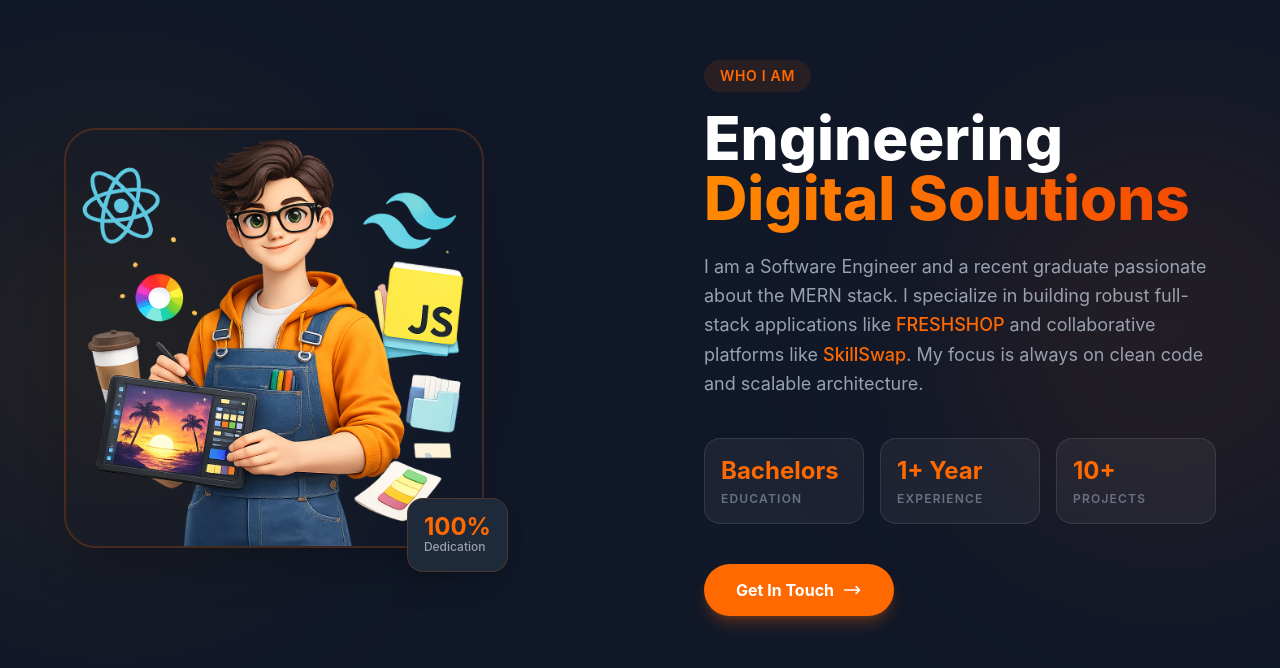
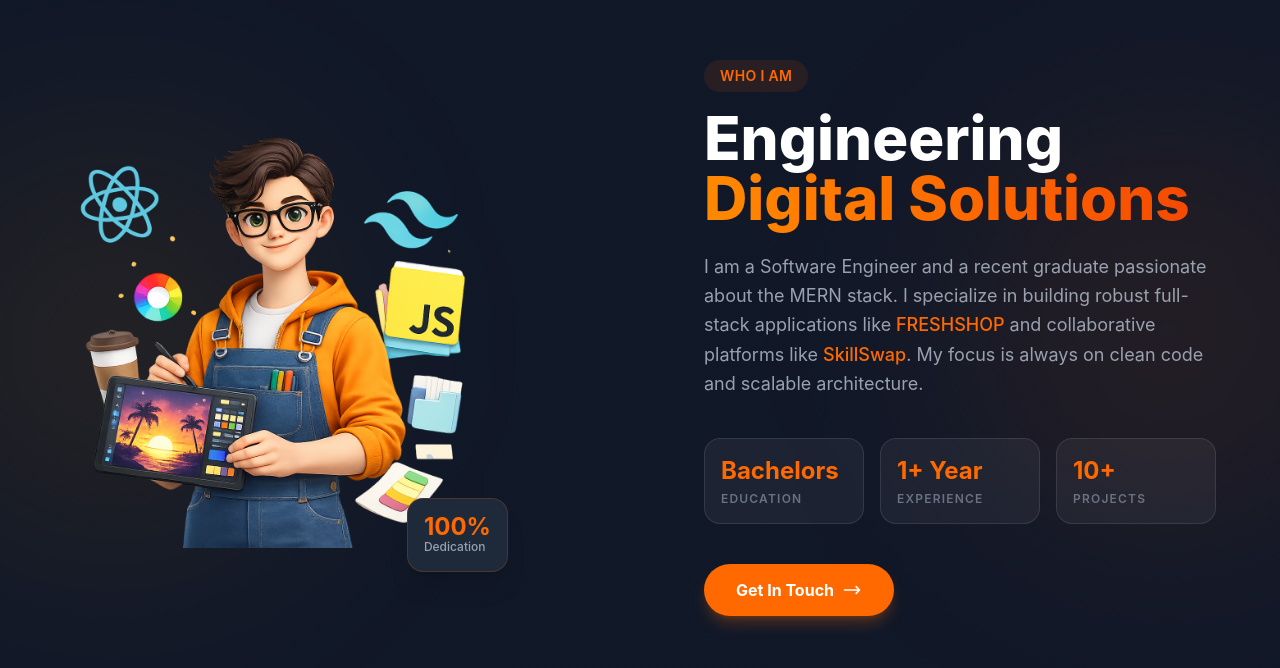
Before and after one commit to Musafmeer700/Portfolio, a React (Vite) app: page / in a window 1280 px wide. Shown: the part 862-1530 px from the top of the page. Built offline with nearby package versions, Linux system fonts and the light colour scheme.

Commit message:
tiny fixes in about section

```diff
--- a/src/components/About.jsx
+++ b/src/components/About.jsx
@@ -28,7 +28,7 @@
             {/* <div className="absolute inset-0 bg-gradient-to-tr from-orange-500 to-amber-400 rounded-[2rem] rotate-6 scale-105 opacity-20 animate-pulse" /> */}
 
             {/* Image Container with Border */}
-            <div className="relative h-full w-full rounded-4xl overflow-hidden border-2 border-orange-500/20 shadow-2xl transition-transform duration-500 hover:rotate-3">
+            <div className="relative h-full w-full rounded-4xl overflow-hidden  transition-transform duration-500 hover:rotate-3">
               <img
                 src={about}
                 alt="About Musaf"
@@ -51,7 +51,7 @@
         {/* Right: Content Section */}
         <article className="lg:pl-8 order-1 lg:order-2">
           <header data-aos="fade-up">
-            <span className="inline-block px-4 py-1.5 mb-4 text-sm font-semibold tracking-wider text-orange-500 uppercase bg-orange-500/10 rounded-full">
+            <span className="inline-block px-4 py-1.5 mb-4 text-sm font-semibold tracking-wide text-orange-500 uppercase bg-orange-500/10 rounded-full">
               Who I Am
             </span>
             <h2 className={`text-4xl lg:text-6xl font-extrabold mb-6 ${darkMode ? "text-white" : "text-gray-900"}`}>
```
